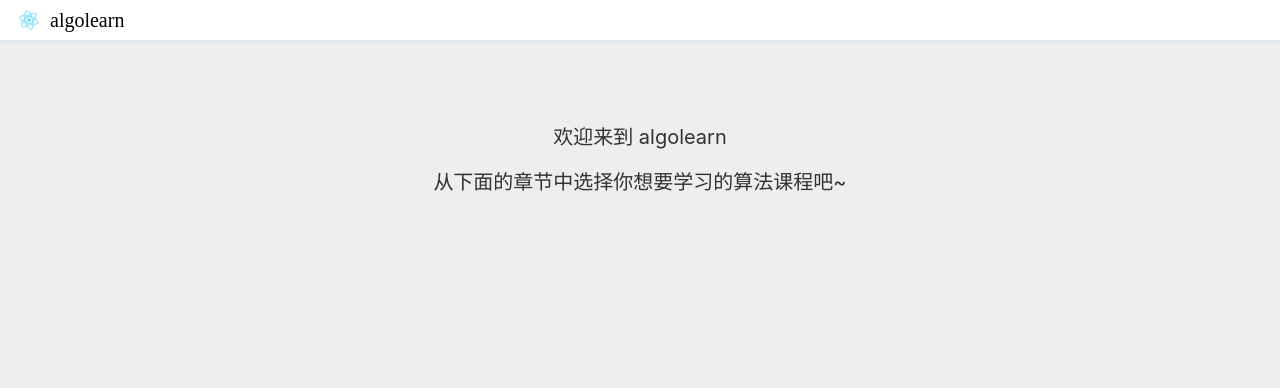
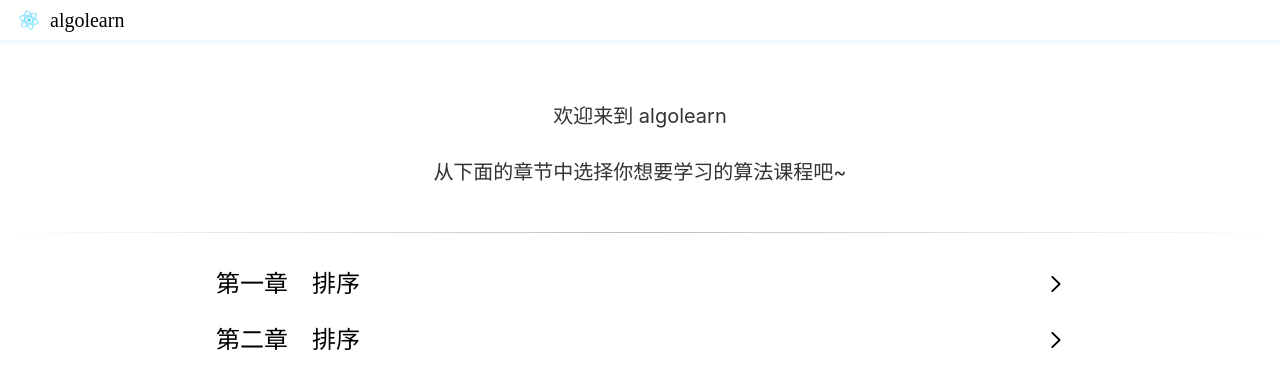
Before and after one commit to ttqftech/algolearn, a React (Create React App) app: page / in a window 1280 px wide. Shown: the top 388 px of the page. Built offline with nearby package versions, Linux system fonts and the light colour scheme.

Commit message:
完成页面基本框架、逻辑卷入、简单样式

```diff
--- a/src/containers/App.scss
+++ b/src/containers/App.scss
@@ -4,6 +4,7 @@
 	.header {
 		position: relative;
 		height: 40px;
+		background-color: white;
 		box-shadow: 0px 3px 3px hsla(210, 80%, 80%, 0.2);
 		z-index: 5;
 		.logo {
@@ -43,6 +44,8 @@
 	.apparea {
 		display: flex;
 		height: calc(100vh - 40px);
-		z-index: 1;
+		.playground {
+			flex: 1
+		}
 	}
 }
--- a/src/containers/App.tsx
+++ b/src/containers/App.tsx
@@ -1,36 +1,65 @@
 import React from 'react';
 import logo from '../others/logo.svg';
-import { ChapterIndex } from '../types/types';
+import { ChangedVariable, CourseIndex } from '../types/types';
 import CourseMenu from './CourseMenu';
 
 import { getCourseElemByChapterIndex } from "../courses/CourseGetter";
 
 import './App.scss';
+import { BaseCourse } from '../courses/BaseCourse';
+import CodeEditor from './CodeEditor';
 
 interface State {
-	chapterIndex?: ChapterIndex;
+	courseIndex?: CourseIndex;
+	courseRef?: BaseCourse;
 }
 
 class App extends React.Component<{}, State> {
 	constructor(props: {} | Readonly<{}>) {
 		super(props);
 		this.state = {
-			// chapterIndex: {
+			// courseIndex: {
 			// 	chapter: 0,
 			// 	section: 0,
-			// }
+			// },
+			courseRef: undefined,
 		};
 	}
 
-	handleChapterSelected(chapterIndex: ChapterIndex) {
+	/**
+	 * 章节选择器选择后触发
+	 */
+	handleChapterSelected(courseIndex: CourseIndex) {
 		this.setState({
-			chapterIndex
+			courseIndex
 		});
+	}
+
+	/**
+	 * 课程加载完成后由子组件 onRef 触发
+	 */
+	bindCourseRef(ref: BaseCourse) {
+		this.setState({
+			courseRef: ref
+		});
+	}
+
+	// handleClick() {
+	// 	console.log(this.state.courseRef!.getBaseCode());
+	// }
+
+	/**
+	 * 代码编辑器变量发生变化时被调用，将其传至课程
+	 */
+	handleValueChanged<T>(changedVariable: ChangedVariable<T>): void {
+		this.state.courseRef!.onVariableChanged(changedVariable);
 	}
 
 	render () {
 		let SelectedCourse: React.CElement<{}, React.Component<{}, any, any>>;
-		SelectedCourse = getCourseElemByChapterIndex(this.state.chapterIndex);
+		SelectedCourse = getCourseElemByChapterIndex(this.state.courseIndex, {
+			onRef: this.bindCourseRef.bind(this) as any,
+		});
 
 		return (
 			<div className="App">
@@ -40,11 +69,20 @@ class App extends React.Component<{}, State> {
 				</header>
 				<div className="apparea">
 					<CourseMenu
-						chapterIndex={this.state.chapterIndex}
-						onChapterSelected={this.handleChapterSelected}
+						courseIndex={this.state.courseIndex}
+						onChapterSelected={this.handleChapterSelected.bind(this)}
 					></CourseMenu>
-					{SelectedCourse}
-
+					{this.state.courseIndex && (
+						<>
+							<div className="playground">
+								{SelectedCourse}
+							</div>
+							{/* <button onClick={this.handleClick.bind(this)}></button> */}
+							<CodeEditor
+								onVariableChanged={this.handleValueChanged.bind(this)}
+							></CodeEditor>
+						</>
+					)}
 				</div>
 			</div>
 		);
--- /dev/null
+++ b/src/containers/CodeEditor.scss
@@ -0,0 +1,27 @@
+.code-editor {
+	display: flex;
+	flex-direction: column;
+	height: 100%;
+	background: #EEE;
+	box-shadow: 0 0 8px hsla(0, 0%, 20%, 0.25);
+	.controller {
+		display: flex;
+		justify-content: stretch;
+		width: 100%;
+		height: 40px;
+		button {
+			flex-grow: 1;
+			height: 28px;
+			margin: 8px 3px;
+			border: 1px solid #777;
+			border-radius: 3px;
+			background-color: white;
+			outline: none;
+			box-shadow: 0px 1px 2px hsla(0, 0%, 20%, 0.15);
+		}
+	}
+	.editor {
+		background-color: white;
+		flex-grow: 1;
+	}
+}
--- /dev/null
+++ b/src/containers/CodeEditor.tsx
@@ -0,0 +1,50 @@
+import React from "react";
+import { CodeService } from "../core/CodeService";
+import { ChangedVariable, CodePosition } from "../types/types";
+import './CodeEditor.scss'
+
+interface Props {
+	onVariableChanged<T>(changedVariable: ChangedVariable<T>): void;	// 变量发生变化时由父组件调用
+}
+
+interface State {
+	width: number;
+	pointerPos: CodePosition;
+	runningLine: number;
+}
+
+class CodeEditor extends React.Component<Props, State> {
+	private codeService: CodeService;
+
+	constructor(props: Props | Readonly<Props>) {
+		super(props);
+		this.state = {
+            width: 280,
+			pointerPos: {
+				ln: 0,
+				col: 0,
+			},
+			runningLine: -1,
+		};
+		this.codeService = new CodeService();
+		(window as any).codeService = this.codeService;
+	}
+
+	render() {
+		return (
+			<div className="code-editor" style={{ width: `${this.state.width}px` }}>
+				<div className="controller">
+					<button>开始</button>
+					<button>单步</button>
+					<button>停止</button>
+					<button>重启</button>
+				</div>
+				<div className="editor">
+					{this.codeService.getAllCode()}
+				</div>
+			</div>
+		)
+	}
+}
+
+export default CodeEditor;
--- a/src/containers/CourseMenu.scss
+++ b/src/containers/CourseMenu.scss
@@ -1,13 +1,100 @@
 .course-menu {
+	position: relative;
 	height: 100%;
-    background: #EEE;
+	transition: width cubic-bezier(0.15, 0.4, 0.5, 1) 0.3s;
+	overflow: hidden;
 	.welcome {
-        padding-top: 64px;
-        padding-bottom: 64px;
+		overflow: hidden;
+		&>div {
+			padding-top: 48px;
+			padding-bottom: 32px;
+			transition: height cubic-bezier(0.15, 0.4, 0.5, 1) 0.3s,
+						opacity cubic-bezier(0.15, 0.4, 0.5, 1) 0.3s;
 			h2 {
+				margin: unset;
+				line-height: 56px;
 				font-size: 20px;
 				font-weight: unset;
 				color: #333;
+				text-overflow: ellipsis;
+				white-space: nowrap;
+				overflow: hidden;
+			}
+			.hline {
+				width: 100%;
+				height: 1px;
+				margin-top: 32px;
+				background: linear-gradient(to right, hsla(0, 0%, 50%, 0), hsla(0, 0%, 50%, 0.5), hsla(0, 0%, 50%, 0));
 			}
 		}
 	}
+	.menu {
+		position: absolute;
+		left: calc(20% - 64px);
+		right: calc(20% - 64px);
+		bottom: 0;
+		transition: top cubic-bezier(0.15, 0.4, 0.5, 1) 0.3s;
+		.chapter {
+			width: 100%;
+			.bar {
+				position: relative;
+				width: 100%;
+				height: 56px;
+				cursor: pointer;
+				.title {
+					position: absolute;
+					left: 24px;
+					line-height: 56px;
+					font-size: 24px;
+				}
+				.blueline {
+					position: absolute;
+					bottom: 0;
+					left: 0;
+					width: 100%;
+					height: 2px;
+					background-color: royalblue;
+					transition: width cubic-bezier(0.15, 0.4, 0.5, 1) 0.3s;
+				}
+				.triangle {
+					position: absolute;
+					right: 24px;
+					top: 20px;
+					width: 16px;
+					height: 16px;
+				}
+			}
+			.content {
+				width: 100%;
+				overflow: hidden;
+				transition: height ease 0.3s;
+				.section {
+					position: relative;
+					width: 100%;
+					height: 48px;
+					cursor: pointer;
+					.background {
+						height: 100%;
+						background-color: hsla(210deg, 80%, 80%, 0.3);
+						transition: width ease 0.3s;
+					}
+					.title {
+						position: absolute;
+						top: 0;
+						left: 24px;
+						line-height: 48px;
+						font-size: 16px;
+					}
+					.grayline {
+						position: absolute;
+						bottom: 0;
+						left: 0;
+						width: 100%;
+						height: 1px;
+						background-color: hsla(0, 0%, 50%, 0.15);
+					}
+				}
+			}
+		}
+	}
+}
--- a/src/containers/CourseMenu.tsx
+++ b/src/containers/CourseMenu.tsx
@@ -1,32 +1,76 @@
-import React from "react";
-import { ChapterIndex } from "../types/types";
+import React from 'react';
+import { getCourseMenu } from '../courses/CourseGetter';
+import { CourseIndex } from '../types/types';
 import './CourseMenu.scss'
 
 interface Props {
-    chapterIndex?: ChapterIndex;
-    onChapterSelected: (chapterIndex: ChapterIndex) => any;
+	courseIndex?: CourseIndex;
+	onChapterSelected: (courseIndex: CourseIndex) => any;
 }
 
 interface State {
 	width: number;
+	selectedChapter: number;
 }
 
 class CourseMenu extends React.Component<Props, State> {
 	constructor(props: Props | Readonly<Props>) {
 		super(props);
 		this.state = {
-            width: 280
+			width: 296,
+			selectedChapter: -1,
 		};
 	}
-    render () {
+
+	onChapterClick(index: number): void {
+		this.setState({
+			selectedChapter: this.state.selectedChapter === index ? -1 : index
+		});
+	}
+
+	onSectionClick(chapterIndex: number, sectionIndex: number): void {
+		this.props.onChapterSelected({
+			chapter: chapterIndex,
+			section: sectionIndex,
+		});
+	}
+
+	render() {
 		return (
-            <div className="course-menu" style={{flexBasis: this.props.chapterIndex ? `${this.state.width}px` : `100%`}}>
-                {!this.props.chapterIndex ?
-                    <div className="welcome">
+			<div className="course-menu" style={{ width: this.props.courseIndex ? `${this.state.width}px` : `100%`, boxShadow: this.props.courseIndex ? '0 0 8px hsla(0, 0%, 20%, 0.25)' : 'unset' }}>
+				<div className="welcome" style={{ height: this.props.courseIndex ? '0' : '224px' }}>
+					<div>
 						<h2>欢迎来到 algolearn</h2>
 						<h2>从下面的章节中选择你想要学习的算法课程吧~</h2>
+						<div className="hline"></div>
 					</div>
-                : null}
+				</div>
+				<div className="menu" style={{ top: this.props.courseIndex ? '0' : '216px' }}>
+					{getCourseMenu().map((chapter, chapterIndex) => {
+						return (
+							<div className="chapter">
+								<div className="bar" onClick={this.onChapterClick.bind(this, chapterIndex)}>
+									<div className="title">{chapter.title}</div>
+									<div className="blueline" style={{ width: this.state.selectedChapter === chapterIndex ? '100%' : '0' }}></div>
+									{/* @ts-ignore */}
+									<svg className="triangle" t="1619515982364" viewBox="0 0 1024 1024" version="1.1" xmlns="http://www.w3.org/2000/svg" p-id="3204" width="128" height="128"><path d="M781.790276 554.042745c25.5968-22.013248 25.5968-58.360705 3.583552-83.957506L317.464317 16.509936c-25.5968-22.013248-61.944257-22.013248-83.957505 0-22.013248 22.013248-22.013248 58.360705 0 80.373954l424.39495 416.71591-427.978502 413.132358c-22.013248 22.013248-22.013248 58.360705 0 80.373954 25.5968 22.013248 61.944257 22.013248 83.957505 0l467.909511-453.063367z" fill="" p-id="3205"></path></svg>
+								</div>
+								<div className="content" style={{ height: this.state.selectedChapter === chapterIndex ? 'unset' : '0' }}>
+									{chapter.sections.map((section, sectionIndex) => {
+										return (
+											<div className="section" onClick={this.onSectionClick.bind(this, chapterIndex, sectionIndex)}>
+												<div className="background" style={{ width: this.props.courseIndex && this.props.courseIndex.chapter === chapterIndex && this.props.courseIndex.section === sectionIndex ? '100%' : '0' }}>
+												</div>
+												<div className="title">{section.title}</div>
+												<div className="grayline"></div>
+											</div>
+										)
+									})}
+								</div>
+							</div>
+						)
+					})}
+				</div>
 			</div>
 		);
 	}
--- a/src/courses/CourseGetter.tsx
+++ b/src/courses/CourseGetter.tsx
@@ -1,20 +1,51 @@
-import { ChapterIndex } from "../types/types";
-import BucketSort from "../courses/BucketSort";
-import React, { ClassAttributes, Component, ComponentClass, ComponentState } from "react";
+import { CourseIndex, ChapterInfo } from '../types/types';
+import BucketSort from '../courses/BucketSort';
+import React from 'react';
 
-export function getCourseElemByChapterIndex<P extends {}, T extends Component<P, ComponentState>, C extends ComponentClass<P>>(chapterIntex?: ChapterIndex, props?: ClassAttributes<T> & P | null): React.CElement<{}, React.Component<{}, any, any>> {
-    let SelectedCourse: ComponentClass<{}, any>;
-    if (!chapterIntex) {
-        SelectedCourse = 'div' as unknown as React.ComponentClass<{}, any>;
-    } else {
-        switch (chapterIntex.chapter + ',' + chapterIntex.section) {
-            case '0,0':
-                SelectedCourse = BucketSort;
-                break;
-            default:
-                SelectedCourse = 'div' as unknown as React.ComponentClass<{}, any>;
-                break;
-        }
-    }
-    return React.createElement(SelectedCourse, props);
+const courseMenu: Array<ChapterInfo> = [
+	{
+		title: '第一章　排序',
+		sections: [
+			{
+				title: '1.1 桶排序',
+				course: BucketSort,
+			},
+			{
+				title: '1.2 桶排序',
+				course: BucketSort,
+			},
+		]
+	},
+	{
+		title: '第二章　排序',
+		sections: [
+			{
+				title: '2.1 桶排序',
+				course: BucketSort,
+			},
+			{
+				title: '2.2 桶排序',
+				course: BucketSort,
+			},
+		]
+	},
+];
+
+export function getCourseElemByChapterIndex<P extends {}, T extends React.Component<P, React.ComponentState>>(chapterIntex?: CourseIndex, props?: React.ClassAttributes<T> & P | null): React.CElement<{}, React.Component<{}, any, any>> {
+	let SelectedCourse: React.ComponentClass<any, any>;
+	SelectedCourse = 'div' as unknown as React.ComponentClass<{}, any>;
+	if (chapterIntex) {
+		let chapter = courseMenu[chapterIntex.chapter];
+		if (chapter) {
+			let section = chapter.sections[chapterIntex.section];
+			if (section) {
+				SelectedCourse = section.course;
+			}
+		}
+	}
+	return React.createElement(SelectedCourse, props);
 }
+
+export function getCourseMenu(): Array<ChapterInfo> {
+	return courseMenu;
+}
--- a/src/types/types.ts
+++ b/src/types/types.ts
@@ -114,9 +114,19 @@ export enum TokenType {
 
 export const Keywords = ['void','short','int','long','float','double','char','for','while','do','if','else','switch','case','break','continue','return'];
 
-export interface ChapterIndex {
+export interface CourseIndex {
 	chapter: number;
 	section: number;
+}
+
+export interface ChapterInfo {
+	title: String;
+	sections: Array<CourseInfo>;
+};
+
+export interface CourseInfo {
+	title: String;
+	course: React.ComponentClass<any, any>; // | typeof BaseCourse
 }
 
 export interface ListeningVariable {
```
Also changed, not shown: src/core/CodeService.ts (+12 -2 lines), src/courses/BaseCourse.tsx (+9 -1 lines), src/courses/BucketSort.tsx (+6 -6 lines). Lines whose indentation alone changed are shown as unchanged.
